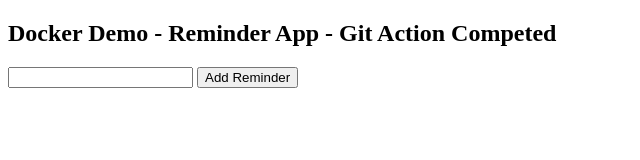
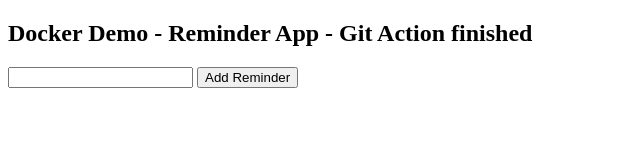
Before and after one commit to SamDonald-A/sample-nodejs-app, a plain HTML site: page frontend/index.html in a window 1280 px wide. Shown: the full height of the page, 0-640 px from the left. Drawn offline with Linux system fonts and the light colour scheme; no server answers.

Commit message:
Praniesh Push

```diff
--- a/frontend/index.html
+++ b/frontend/index.html
@@ -3,7 +3,7 @@
 
 <body>
 
-<h2>Docker Demo - Reminder App - Git Action Competed </h2>
+<h2>Docker Demo - Reminder App - Git Action finished </h2>
 
 <input id="name">
 
```
